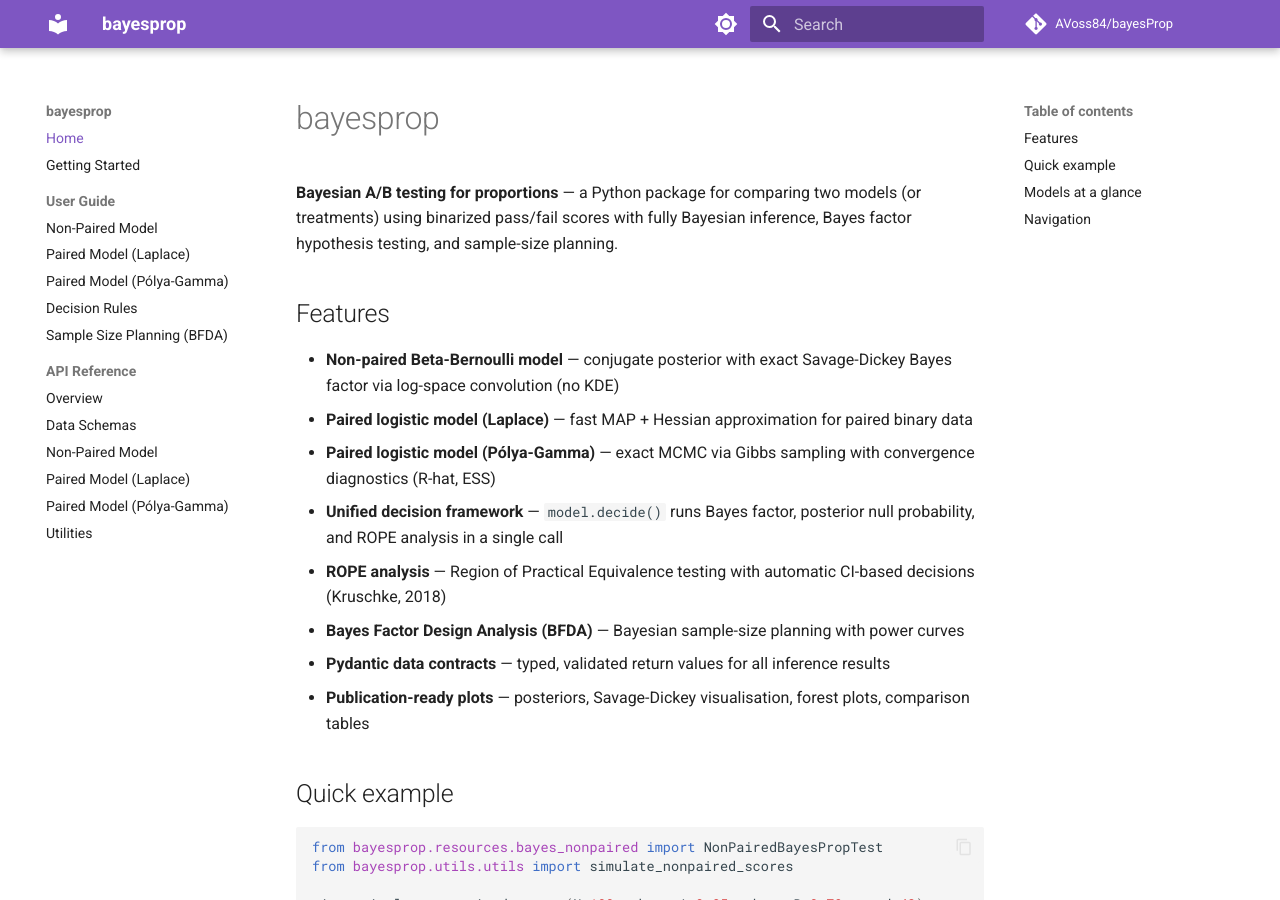
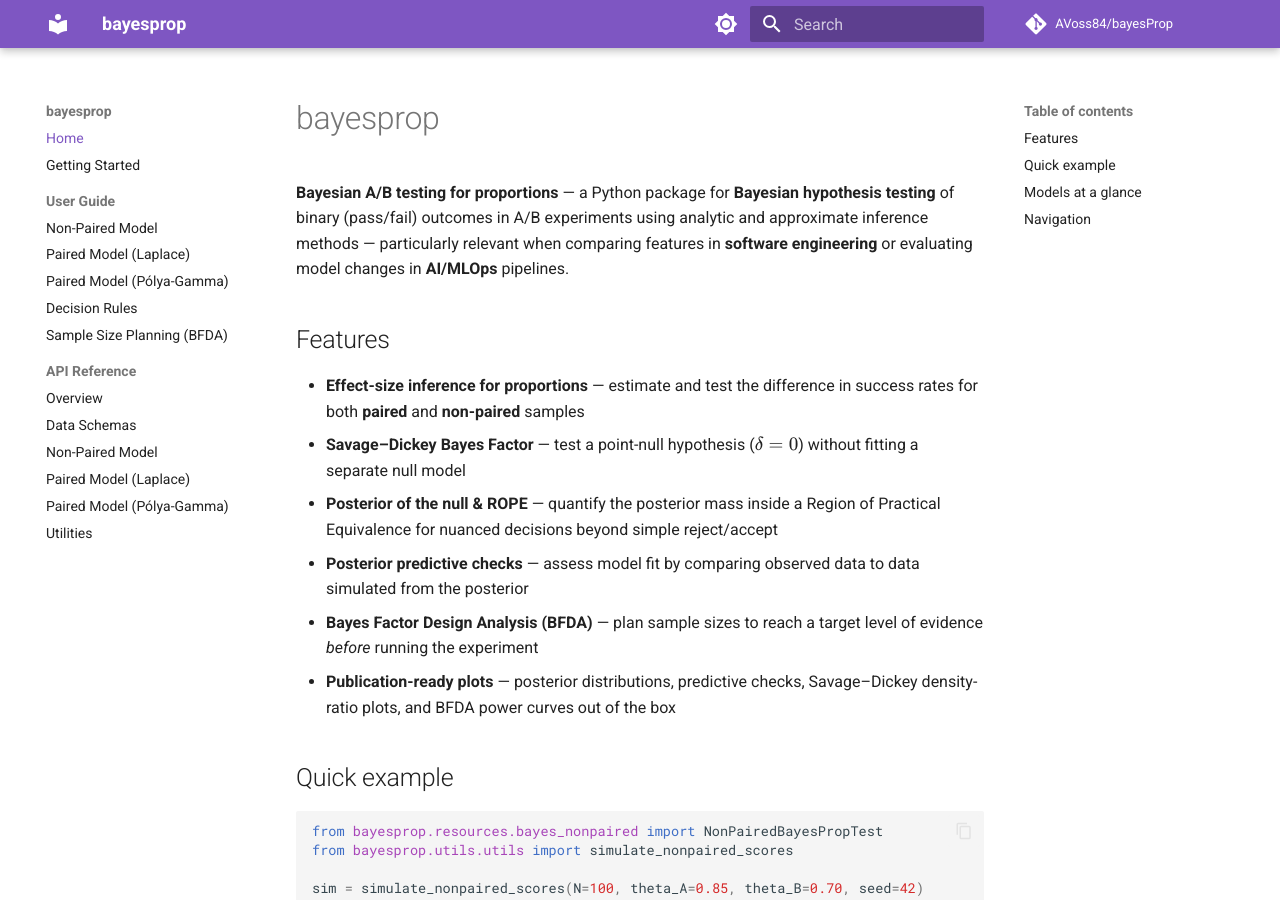
Before and after one commit to AVoss84/bayesProp, an MkDocs documentation site: the page built from docs/mkdocs/docs/index.md, in a window 1280 px wide and 900 px high. Built offline with MkDocs 1.6.1 and Material for MkDocs 9.7.7, drawn with Linux system fonts in a browser that asks for light colours; comment, search, counter and statistics services are not loaded.

Commit message:
Update README and index documentation; enhance feature descriptions and bump version to 0.1.0.2

```diff
--- a/docs/mkdocs/docs/index.md
+++ b/docs/mkdocs/docs/index.md
@@ -1,17 +1,17 @@
 # bayesprop
 
-**Bayesian A/B testing for proportions** — a Python package for comparing two models (or treatments) using binarized pass/fail scores with fully Bayesian inference, Bayes factor hypothesis testing, and sample-size planning.
+**Bayesian A/B testing for proportions** — a Python package for **Bayesian hypothesis testing** of binary (pass/fail) outcomes in A/B experiments
+using analytic and approximate inference methods —
+particularly relevant when comparing features in **software engineering** or evaluating model changes in **AI/MLOps** pipelines.
 
 ## Features
 
-- **Non-paired Beta-Bernoulli model** — conjugate posterior with exact Savage-Dickey Bayes factor via log-space convolution (no KDE)
-- **Paired logistic model (Laplace)** — fast MAP + Hessian approximation for paired binary data
-- **Paired logistic model (Pólya-Gamma)** — exact MCMC via Gibbs sampling with convergence diagnostics (R-hat, ESS)
-- **Unified decision framework** — `model.decide()` runs Bayes factor, posterior null probability, and ROPE analysis in a single call
-- **ROPE analysis** — Region of Practical Equivalence testing with automatic CI-based decisions (Kruschke, 2018)
-- **Bayes Factor Design Analysis (BFDA)** — Bayesian sample-size planning with power curves
-- **Pydantic data contracts** — typed, validated return values for all inference results
-- **Publication-ready plots** — posteriors, Savage-Dickey visualisation, forest plots, comparison tables
+- **Effect-size inference for proportions** — estimate and test the difference in success rates for both **paired** and **non-paired** samples
+- **Savage–Dickey Bayes Factor** — test a point-null hypothesis ($\delta = 0$) without fitting a separate null model
+- **Posterior of the null & ROPE** — quantify the posterior mass inside a Region of Practical Equivalence for nuanced decisions beyond simple reject/accept
+- **Posterior predictive checks** — assess model fit by comparing observed data to data simulated from the posterior
+- **Bayes Factor Design Analysis (BFDA)** — plan sample sizes to reach a target level of evidence *before* running the experiment
+- **Publication-ready plots** — posterior distributions, predictive checks, Savage–Dickey density-ratio plots, and BFDA power curves out of the box
 
 ## Quick example
 
--- a/pyproject.toml
+++ b/pyproject.toml
@@ -4,7 +4,7 @@
 
 [project]
 name = "BayesProp"
-version = "0.1.0.1"
+version = "0.1.0.2"
 description = "Bayesian A/B testing for proportions"
 readme = "README.md"
 requires-python = ">=3.13"
```
Also changed, not shown: README.md.
